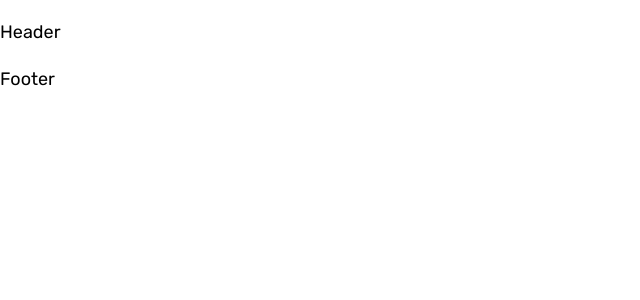
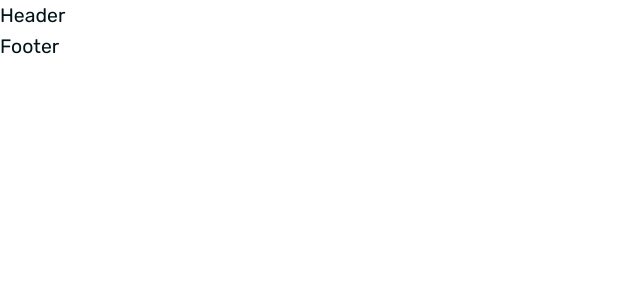
Before and after one commit to ryosuketter/personal-blog, a Next.js app: page / in a window 1280 px wide. Shown: the top 300 px of the page, without its empty margins (0-640 px from the left). Built offline with nearby package versions, Linux system fonts and the light colour scheme.

Commit message:
add: カスタム変数

```diff
--- a/src/styles/global.scss
+++ b/src/styles/global.scss
@@ -1,9 +1,21 @@
 html,
 body {
+  line-height: 1.6;
+  font-size: var(--font-size-body);
+}
+
+html,
+body,
+h1,
+h2,
+h3,
+p,
+figure,
+ul {
+  margin: 0;
   padding: 0;
-  margin: 0;
-  line-height: 1.6;
-  font-size: 18px;
+  list-style: none;
+  color: var(--color-black);
 }
 
 * {
@@ -11,12 +23,8 @@ body {
 }
 
 a {
-  color: #0070f3;
+  color: var(--color-link);
   text-decoration: none;
-}
-
-a:hover {
-  text-decoration: underline;
 }
 
 img {
@@ -25,6 +33,32 @@ img {
 }
 
 :root {
-  --navy: #000082;
-  --yellow: #f0b400;
+  /* Color */
+  --color-gray-10: #f4f5f6;
+  --color-gray-25: #aaaaaa;
+  --color-gray-50: #707070;
+  --color-gray-75: #444444;
+  --color-black: #001319;
+  --color-scarpa-flow: #525960;
+  --color-navy: #000082;
+  --color-yellow: #f0b400;
+  --color-link: #0070f3;
+
+  /* Font Size */
+  --font-size-display1: clamp(4.5rem, 1.83rem + 11.34vw, 10rem); /* 72-160px */
+  --font-size-display2: calc(var(--font-size-display1) * 0.6);
+  --font-size-heading1: clamp(2rem, 1.3rem + 3vw, 4rem); /* 32-64px */
+  --font-size-heading2: calc(var(--font-size-body) * 1.5); /* 24-27px */
+  --font-size-heading3: calc(var(--font-size-body) * 1.2); /* 19.2-21.6px */
+  --font-size-body: clamp(1rem, 0.95rem + 0.2vw, 1.125rem); /* 16-18px */
+  --font-size-small-heading2: clamp(0.875rem, 4vw - 1rem, 1.6875rem); /* 14-27px */
+  --font-size-small-heading3: calc(var(--small-heading2) * 0.86); /* 12-23px */
+
+  /* Spacing */
+  --space-xs: clamp(1.25rem, 1rem + 0.98vw, 1.875rem); /* 20-30px, 1.5-1.875rem */
+  --space-sm: calc(var(--space-xs) * 1.5); /* 30-45px, 1.875-2.8125rem */
+  --space-md: calc(var(--space-xs) * 2); /* 40-60px, 2.5-3.75rem */
+  --space-lg: calc(var(--space-xs) * 3); /* 60-90px, 3.75-5.625rem */
+  --space-xl: calc(var(--space-xs) * 4); /* 80-120px, 5-7.5rem */
+  --space-jump: clamp(1.25rem, 0.35rem + 3.8vw, 3.75rem); /* 20-60px, 1.5-3.75rem */
 }
```
